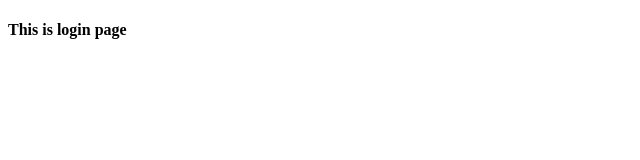
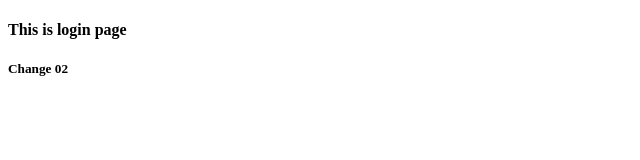
Before and after one commit to harishthatikonda/git-flow-experiments, a plain HTML site: page login.html in a window 1280 px wide. Shown: the full height of the page, 0-640 px from the left. Drawn offline with Linux system fonts and the light colour scheme.

Commit message:
Namith change 02

```diff
--- a/login.html
+++ b/login.html
@@ -11,6 +11,7 @@
 <body>
     <div>
         <h4>This is login page</h4>
+		<h5>Change 02</h5>
     </div>
 </body>
 
```
